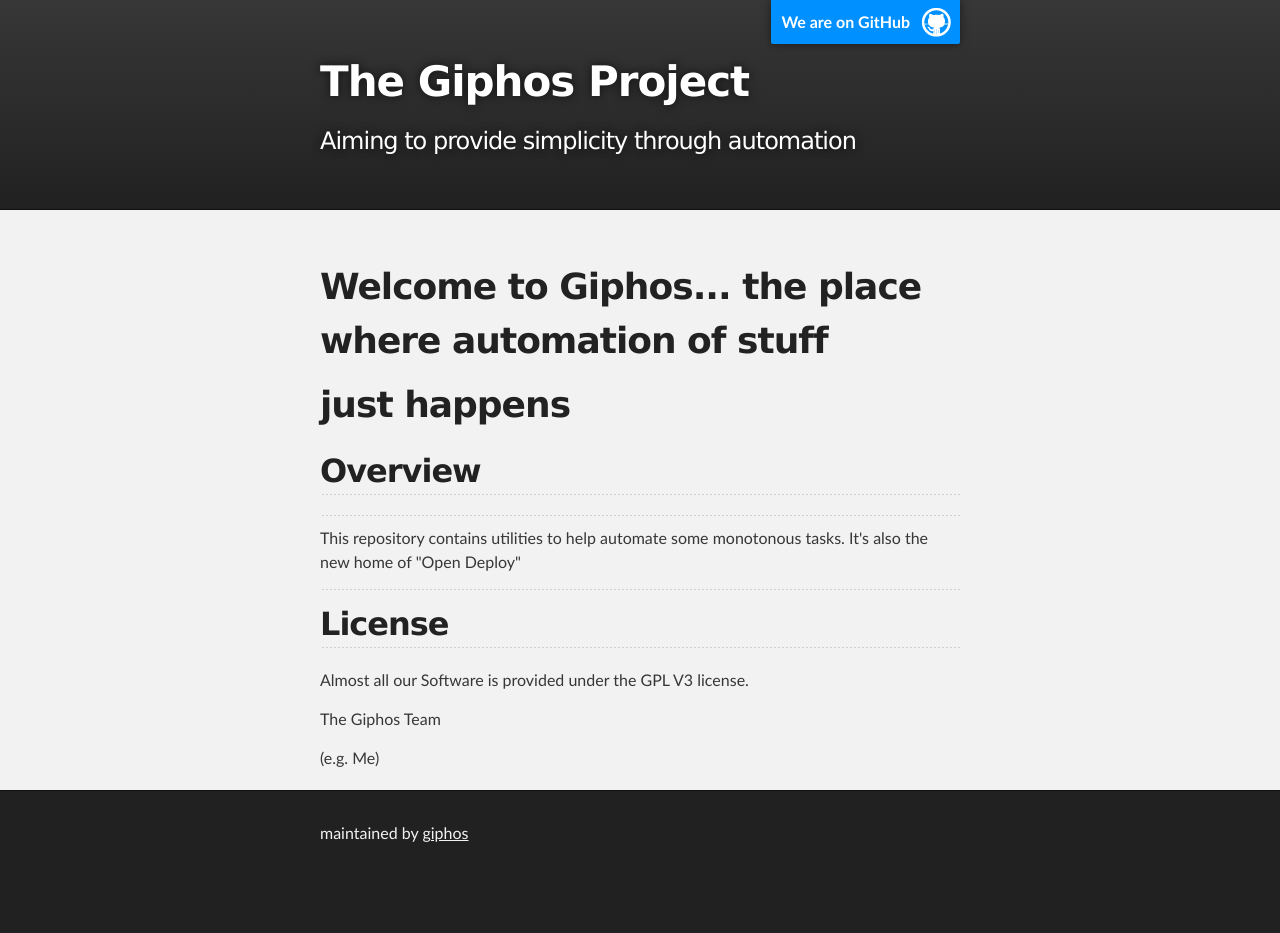
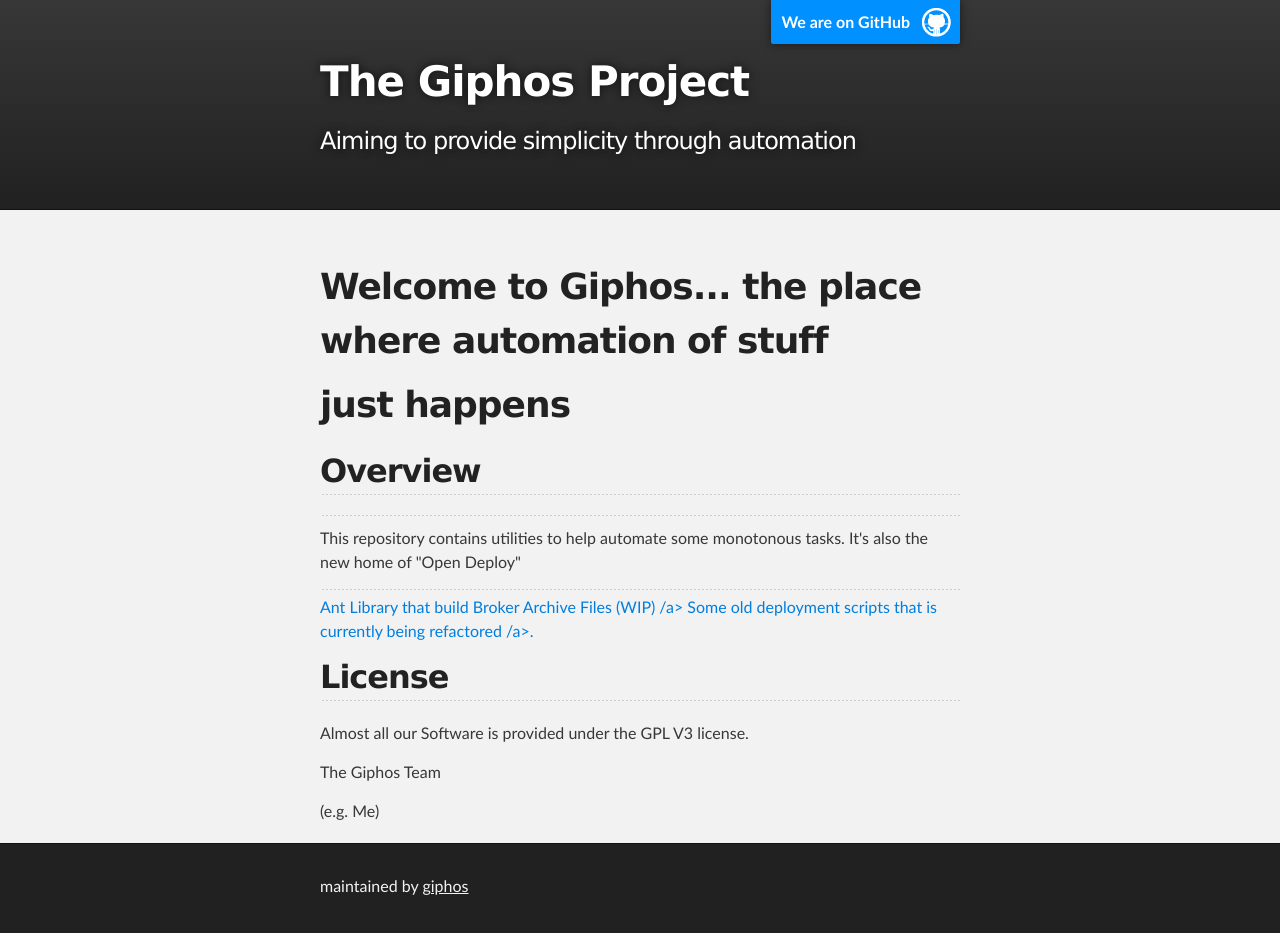
Before and after one commit to giphos/giphos.github.io, a plain HTML site: page index.html in a window 1280 px wide. Before the commit the page ends 880 px from the top, so only its background shows below. Drawn offline with Linux system fonts and the light colour scheme.

Commit message:
Added Projects too
Change-Id: I820b479e6aed25a39882c12a939ab7f1345c380b
Signed-off-by: Lorenco Trichardt <trichalo@gmail.com>

```diff
--- a/index.html
+++ b/index.html
@@ -38,7 +38,8 @@
 <p>This repository contains utilities to help automate some monotonous tasks.  It's also the new home of "Open Deploy"</p>
 
 <hr>
-
+<a id="shell_scripts" href="http://giphos.github.io/open-deploy-iib-buildscripts/">Ant Library that build Broker Archive Files (WIP) /a>
+<a id="shell_scripts" href="http://giphos.github.io/classic-iib-shell-scripts">Some old deployment scripts that is currently being refactored /a>.
 <h2>
 <a id="license" class="anchor" href="#license" aria-hidden="true"><span class="octicon octicon-link"></span></a>License</h2>
 
```
